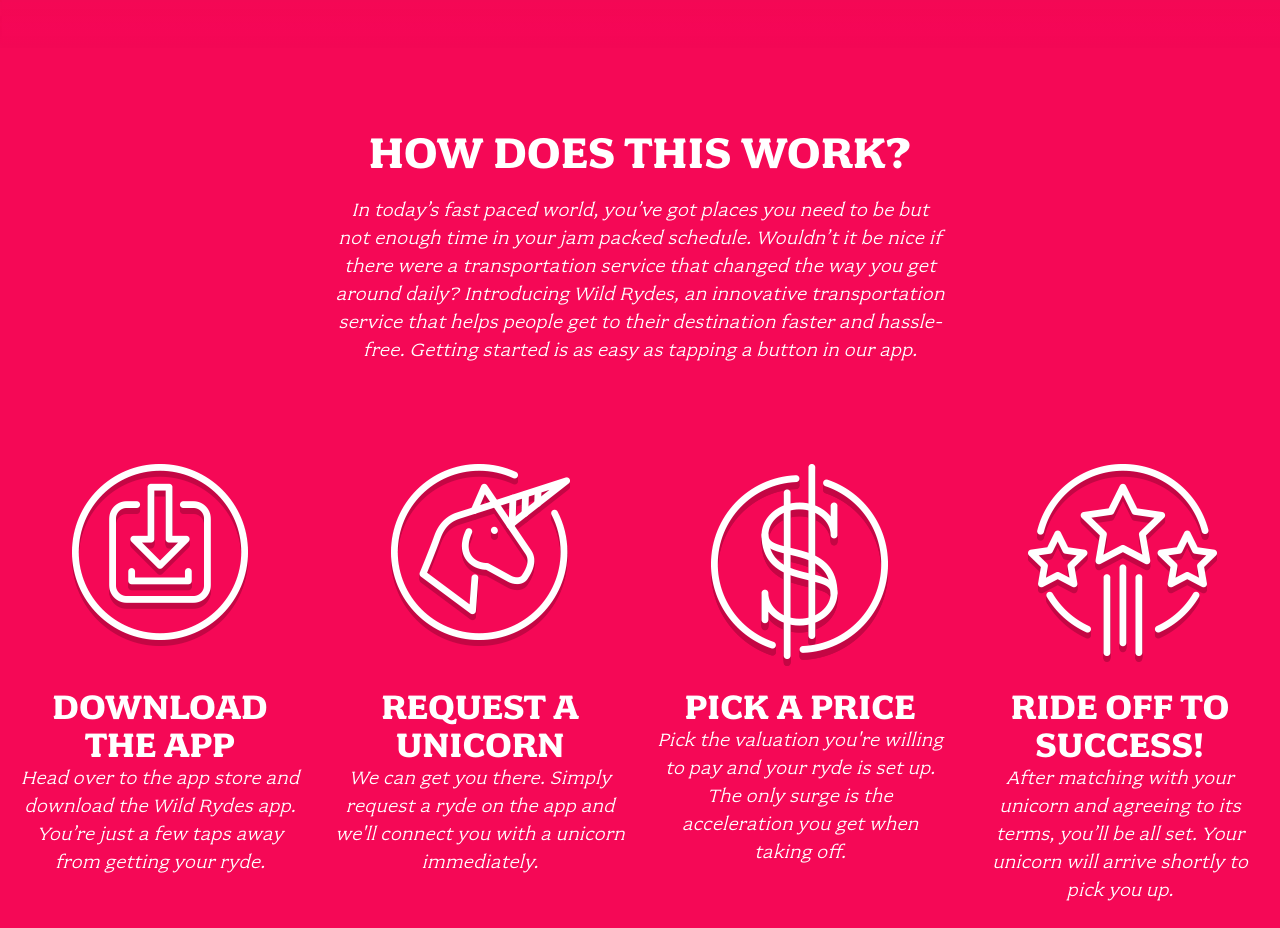
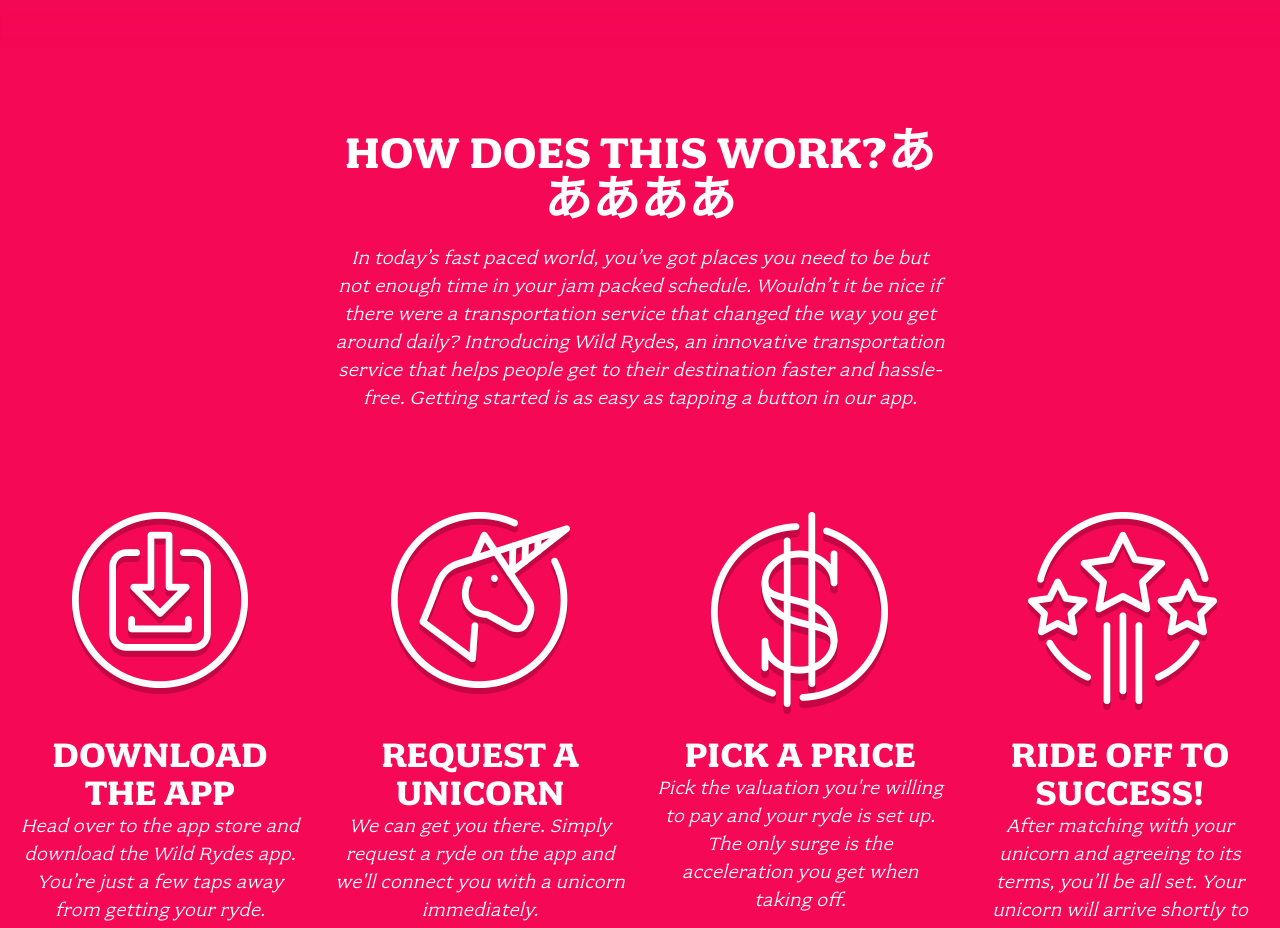
Before and after one commit to kou-ukai/wildrydes-site, a plain HTML site: page index.html in a window 1280 px wide. Shown: the part 900-1828 px from the top of the page. Drawn offline with Linux system fonts and the light colour scheme.

Commit message:
変更テスト

```diff
--- a/index.html
+++ b/index.html
@@ -30,7 +30,7 @@
 
   <section class="home-about">
     <div class="row column large-9 xlarge-6 xxlarge-4">
-      <h2 class="section-title">How Does This Work?</h2>
+      <h2 class="section-title">How Does This Work?あああああ</h2>
       <p class="content">
         In today’s fast paced world, you’ve got places you need to be but not enough time in your jam packed schedule. Wouldn’t it be nice if there were a transportation service that changed the way you get around daily? Introducing Wild Rydes, an innovative transportation service that helps people get to their destination faster and hassle-free. Getting started is as easy as tapping a button in our app.
       </p>
```
